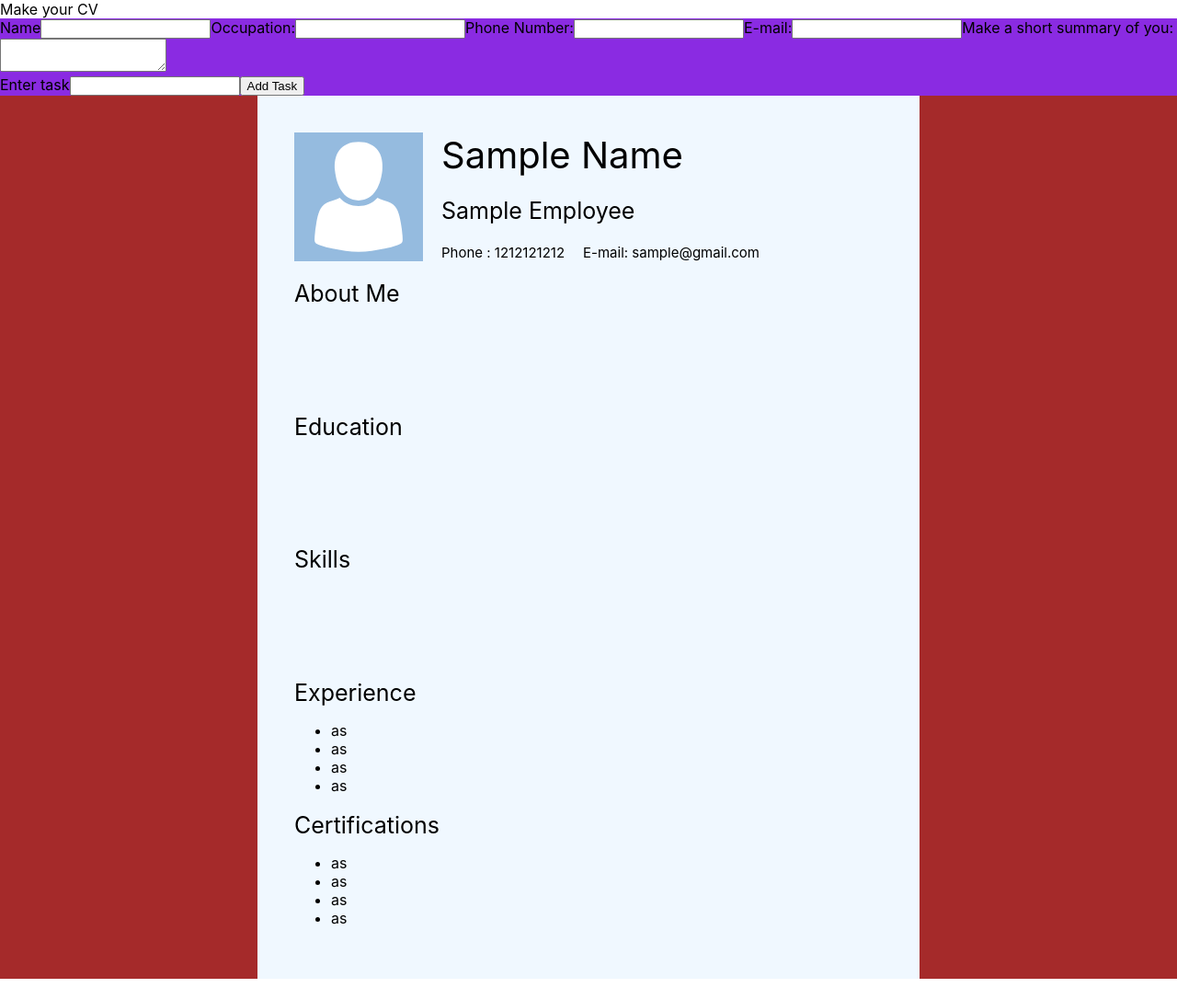
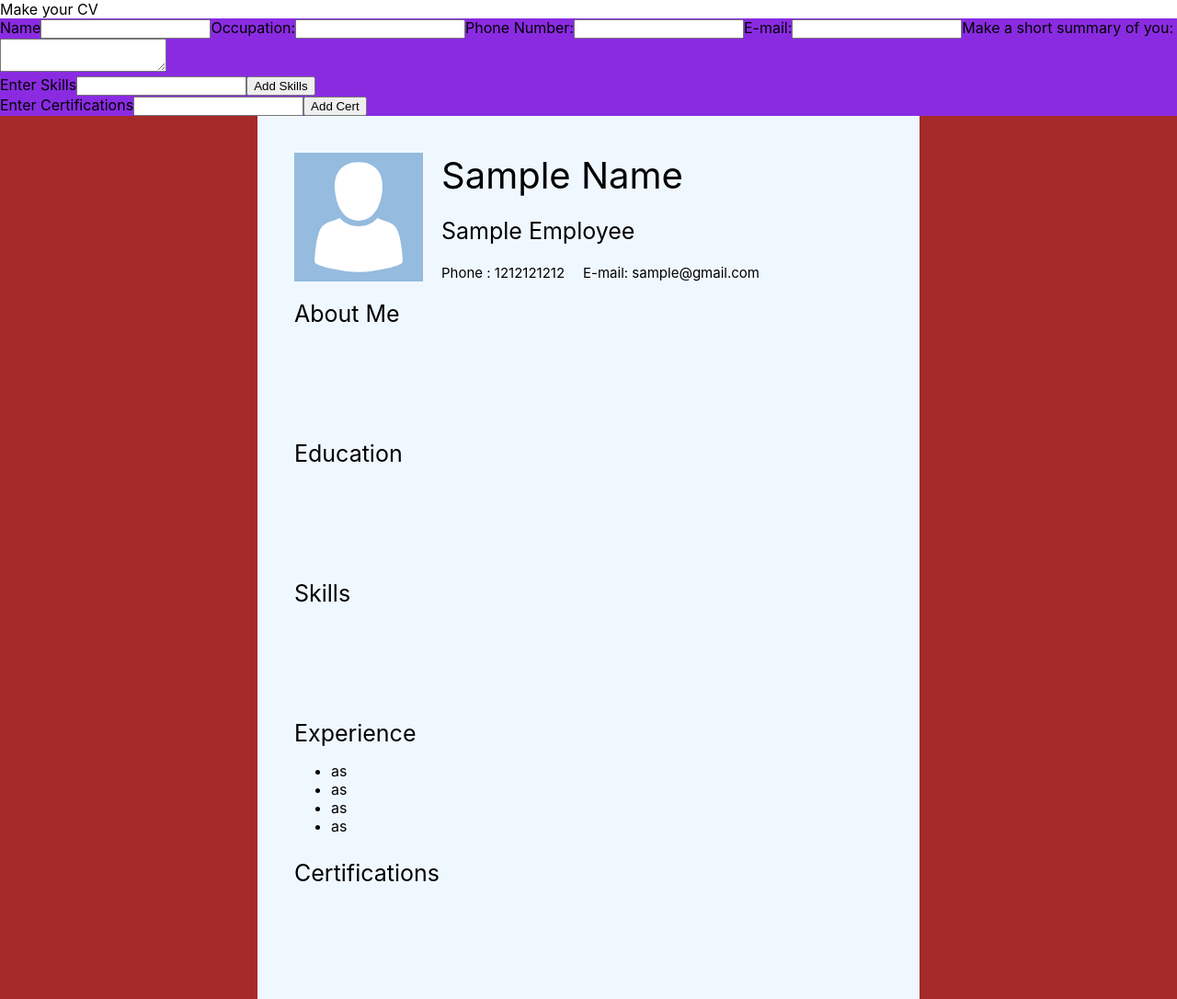
Before and after one commit to ElijahMonj/cv-project, a React (Create React App) app: page / in a window 1280 px wide. Shown: the whole page at 92% size. Before the commit the page ends 1064 px from the top, so only its background shows below. Built offline with nearby package versions, Linux system fonts and the light colour scheme.

Commit message:
Added Certs

```diff
--- a/src/App.js
+++ b/src/App.js
@@ -3,6 +3,7 @@ import './App.css';
 import './cvstyles.css';
 import React, { Component } from "react";
 import Overview from "./components/Overview";
+import Certifications from "./components/Certifications.js";
 import uniqid from "uniqid";
 class App extends Component {
   constructor() {
@@ -14,9 +15,38 @@ class App extends Component {
         id: uniqid()
       },
       tasks: [],
+      cert: {
+        text: '',
+        id: uniqid()
+      },
+      certs: [],
     };
+
+
   }
+  //cert
+  handleChangeCert = (e) => {
+    this.setState({
+      cert: {
+        text: e.target.value,
+        id: this.state.cert.id,
+      },
+    });
+  };
 
+  onSubmitTaskCert = (e) => {
+    e.preventDefault();
+    this.setState({
+      certs: this.state.certs.concat(this.state.cert),
+      cert: {
+        text: '',
+        id: uniqid()
+      },
+    });
+  };
+  //cert
+
+  //skills
   handleChange = (e) => {
     this.setState({
       task: {
@@ -75,6 +105,7 @@ class App extends Component {
 
   render() {
     const { task, tasks } = this.state;
+    const { cert, certs } = this.state;
 
   return (
     <div className='container'>
@@ -117,8 +148,9 @@ class App extends Component {
               type="text"
               id="inputAboutMe"
             />
+
             <form onSubmit={this.onSubmitTask}>
-              <label htmlFor="taskInput">Enter task</label>
+              <label htmlFor="taskInput">Enter Skills</label>
               <input
                 onChange={this.handleChange}
                  maxLength='18'
@@ -126,9 +158,31 @@ class App extends Component {
                  type="text"
                 id="taskInput"
               />
-          <button type="submit" id='skillsBtn'>Add Task</button>
-        </form>
+              <button type="submit" id='skillsBtn'>Add Skills</button>
+            </form>
+
+            <form onSubmit={this.onSubmitTaskCert}>
+              <label htmlFor="taskInput">Enter Certifications</label>
+              <input
+                onChange={this.handleChangeCert}
+                 maxLength='18'
+                 value={cert.text}
+                 type="text"
+                id="taskInput"
+              />
+              <button type="submit" id='certBtn'>Add Cert</button>
+            </form>
+
         </div>
+
+
+
+
+
+
+
+
+
         <div className='showInfo'>
 
           <div className='cvPreview'>
@@ -145,7 +199,7 @@ class App extends Component {
             </div>
 
             <div className='personalInfo'>
-                <div className='aboutMe'>About Me</div><br></br>
+                <div className='aboutMe'>About Me</div>
                 <div id='personalInfo'></div>
                 </div>
 
@@ -153,7 +207,7 @@ class App extends Component {
 
 
             <div className='education'>
-                <div className='aboutMe'>Education</div><br></br>
+                <div className='aboutMe'>Education</div>
                 <ul>
 
                 </ul>
@@ -173,12 +227,7 @@ class App extends Component {
              </div>
              <div className='certifications'>
                 <div className='aboutMe'>Certifications</div>
-                <ul>
-                  <li>as</li>
-                  <li>as</li>
-                  <li>as</li>
-                  <li>as</li>
-                </ul>
+                <Certifications certs={certs} />
              </div>
 
           </div>
--- /dev/null
+++ b/src/components/Certifications.js
@@ -0,0 +1,15 @@
+import React from "react";
+
+const Certifications = (props) => {
+  const { certs } = props;
+
+  return (
+    <ul>
+      {certs.map((cert) => {
+        return <li key={cert.id} className='certsID'>{cert.text}</li>;
+      })}
+    </ul>
+  );
+};
+
+export default Certifications;
--- a/src/cvstyles.css
+++ b/src/cvstyles.css
@@ -59,7 +59,7 @@
 .certifications{
   margin-bottom: 40px;
 }
-.skills ul{
+.skills ul,.certifications ul{
   display: grid;
   grid-template-columns: auto auto;
 }
```
